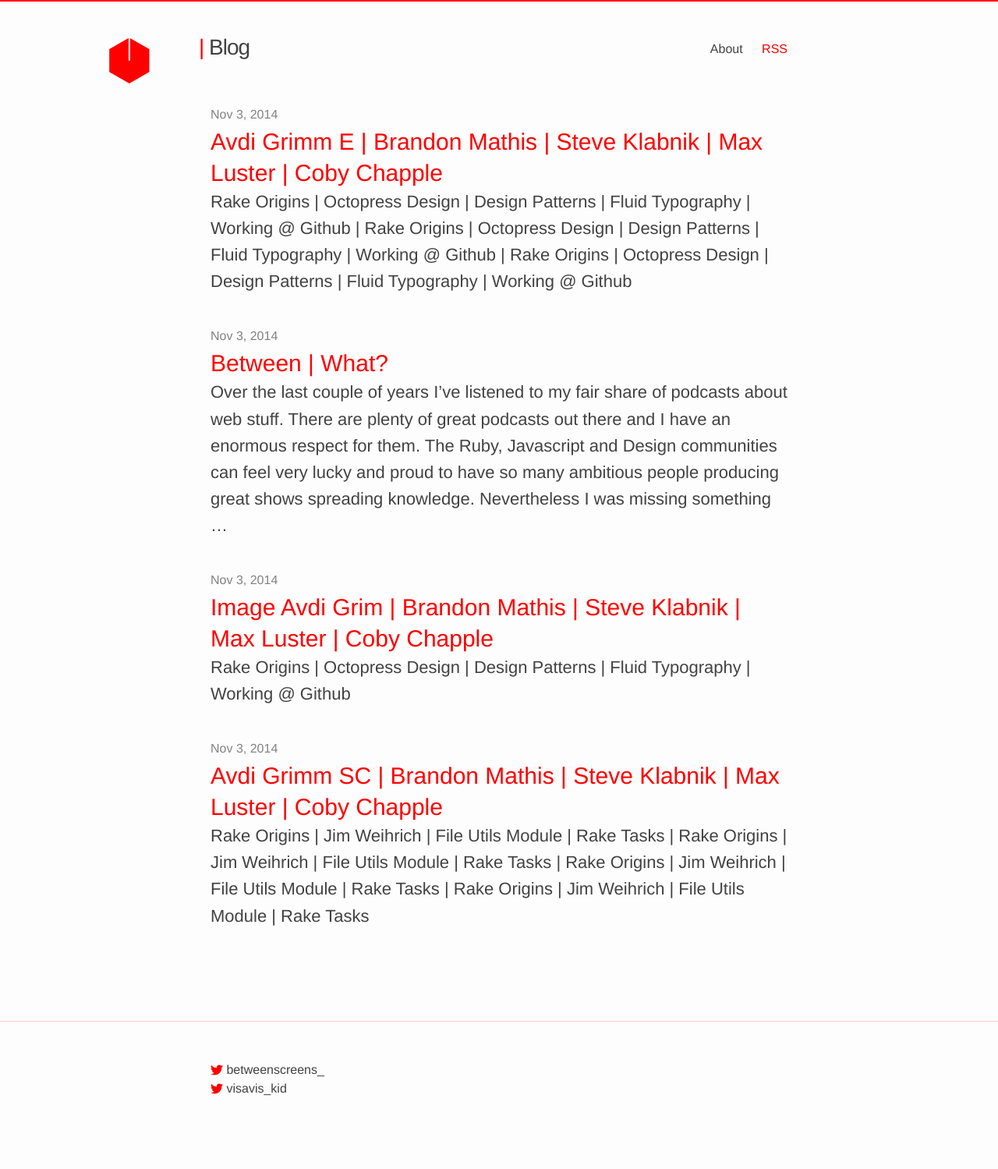
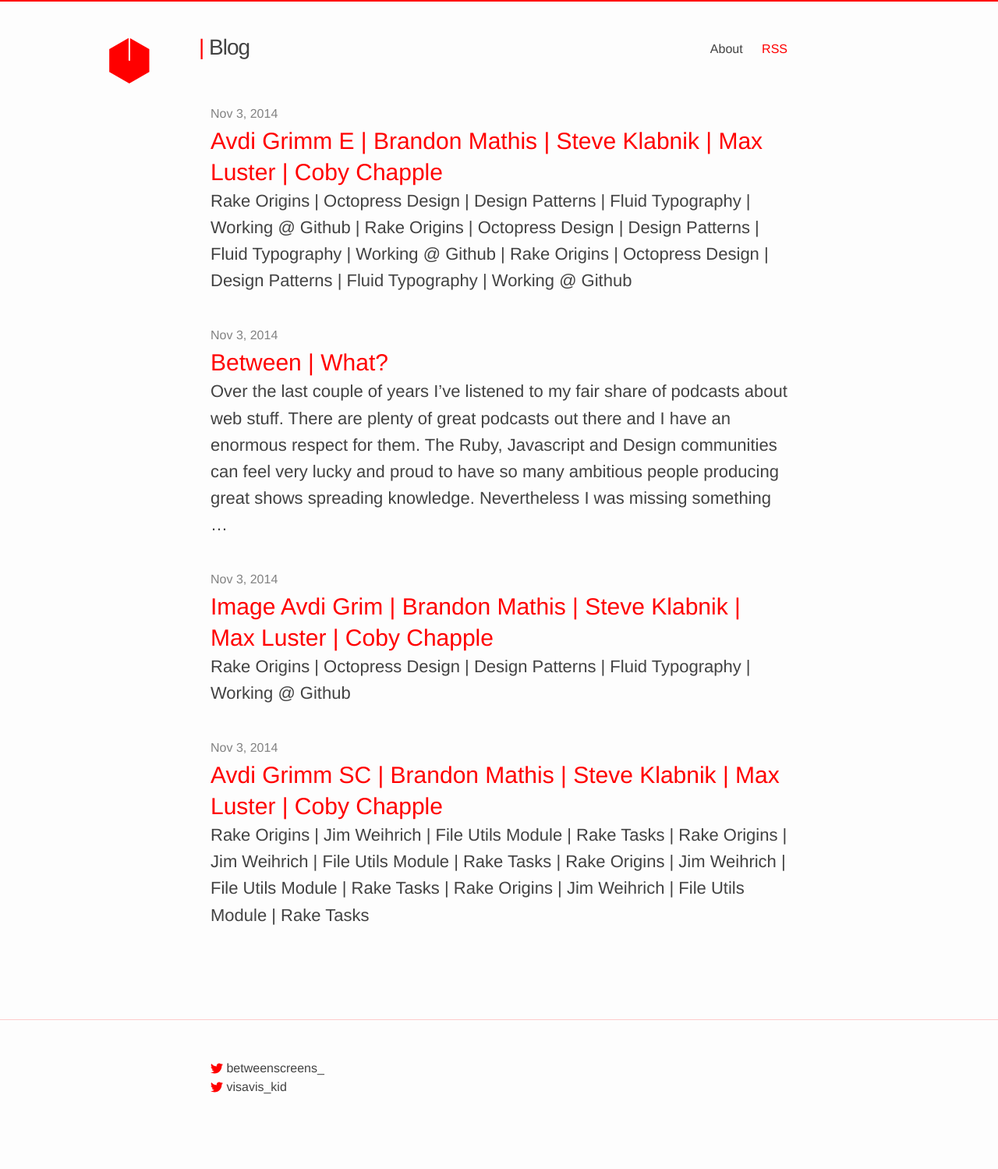
Before and after one commit to vis-kid/between_blog, a Jekyll site: the page built from index.html, in a window 1280 px wide. Shown: the whole page at 78% size. Built offline with Jekyll 4.4.1, drawn with Linux system fonts in a browser that asks for light colours; the list of posts is cut into pages by our own code.

Commit message:
Whitespace adjustment for navigation wrapper

```diff
--- a/_sass/_base.scss
+++ b/_sass/_base.scss
@@ -151,7 +151,7 @@
     max-width: -webkit-calc(800px - (#{$spacing-unit} * 2));
     max-width:         calc(800px - (#{$spacing-unit} * 2));
     margin-top: 20px;
-		margin-bottom: 46px;
+		margin-bottom: 45px;
     margin-right: auto;
     margin-left: auto;
     padding-right: $spacing-unit;
```
